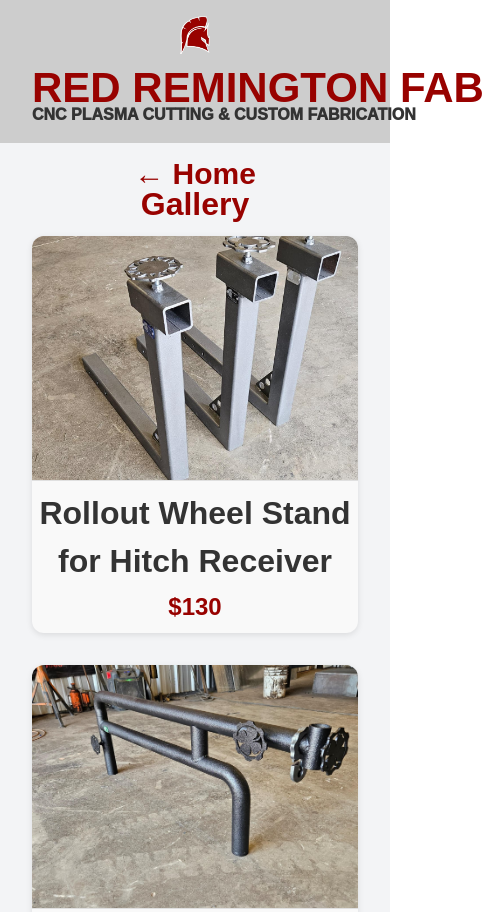
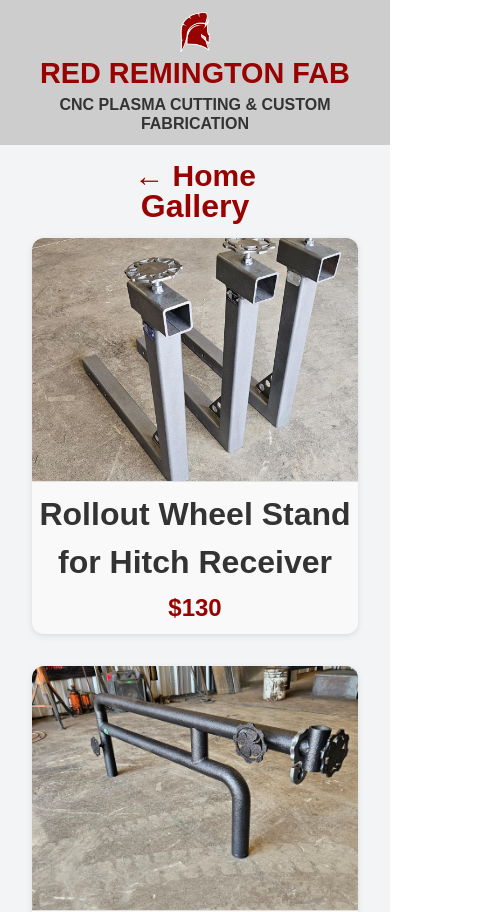
Before and after one commit to hazsauce/red-rem-fab, a Next.js app: page /gallery in a window 390 px wide. Shown: the top 912 px of the page, 484 px wide, since content can reach past the window. Built offline with nearby package versions, Linux system fonts and the light colour scheme; a web font is replaced by a local one.

Commit message:
changed <img> to <Image /> to work better with Next.js

```diff
--- a/src/components/Header.module.css
+++ b/src/components/Header.module.css
@@ -1,10 +1,9 @@
 .header {
     display: flex;
     align-items: center;
-    justify-content: space-between; /* Distribute space */
+    justify-content: space-between; /* Logo left, name centered, spacer right */
     background-color: #CDCDCD;
     padding: 1rem 2rem;
-
 }
 
 /* Logo container on the left */
@@ -15,7 +14,7 @@
     user-select: none;
 }
 
-/* Logo size */
+/* Logo size (fixed height) */
 .logoImage {
     height: 60px;
     width: auto;
@@ -24,7 +23,7 @@
 
 /* Company name centered */
 .companyName {
-    font-size: 42px;
+    font-size: 2.5rem;
     font-weight: 700;
     color: #980200; /* burgundy */
     white-space: nowrap;
@@ -32,45 +31,49 @@
     user-select: none;
     flex-grow: 1;
     text-align: center;
+    line-height: 1.2;
 }
 
+/* Blurb under company name */
 .blurb {
-    font-size: 24px;
+    font-size: 1.5rem;
     color: #333;
-    margin-top: -1rem;
+    margin-top: -0.5rem;
     text-align: center;
     user-select: none;
-    font-weight: 1000; /* optional */
 }
 
-@media (max-width: 600px) {
-    .blurb {
-        font-size: 1rem;
-    }
-}
-/* Empty div on right to balance */
+/* Empty div on right to balance flex layout */
 .header > div:last-child {
-    width: 48px; /* same as approx logo width */
+    width: 60px; /* matches logo width */
 }
 
-/* Smaller on mobile */
+/* Mobile adjustments */
 @media (max-width: 600px) {
     .header {
         flex-direction: column;
         align-items: center;
+        text-align: center;
+        padding: 0.75rem 1rem;
     }
 
     .logoImage {
         height: 40px;
-        padding-bottom: 2px;
+        width: auto;
+        margin-bottom: 0.25rem;
     }
 
     .companyName {
-        text-align: center;
-        width: 100%;
+        font-size: 1.8rem;
+        white-space: normal; /* allow wrapping */
+    }
+
+    .blurb {
+        font-size: 1rem;
+        margin-top: 0.25rem;
     }
 
     .header > div:last-child {
-        display: none; /* Hide the spacer on mobile */
+        display: none; /* hide spacer on mobile */
     }
 }
--- a/src/components/Header.tsx
+++ b/src/components/Header.tsx
@@ -1,6 +1,7 @@
 import React from 'react';
 import styles from './Header.module.css';
 import { useRouter } from 'next/router';
+import Image from 'next/image';
 
 export default function Header() {
     const router = useRouter();
@@ -15,11 +16,14 @@ export default function Header() {
                 aria-label="Go to home page"
                 onKeyDown={e => e.key === 'Enter' && router.push('/')}
             >
-                <img
+                <Image
                     src="/assets/red-rem-logo.png"
                     alt="Red Remington Fab Logo"
                     className={styles.logoImage}
                     draggable={false}
+                    height={60}
+                    width={60}
+                    priority
                 />
             </div>
 
--- a/src/pages/Home.module.css
+++ b/src/pages/Home.module.css
@@ -158,8 +158,6 @@
 }
 
 .iconOnly {
-    width: 40px;
-    height: 40px;
     object-fit: contain;
     transition: transform 0.2s ease;
 }
--- a/src/pages/index.tsx
+++ b/src/pages/index.tsx
@@ -4,6 +4,7 @@ import { useRouter } from 'next/router';
 import Header from '../components/Header';
 import Head from 'next/head';
 import Footer from '../components/Footer';
+import Image from "next/image";
 
 export default function Home() {
     const [formData, setFormData] = useState({
@@ -99,14 +100,26 @@ export default function Home() {
                             target="_blank"
                             rel="noreferrer"
                         >
-                            <img src="/assets/tiktok-icon.png" alt="TikTok" className={styles.iconOnly} />
+                            <Image
+                                src="/assets/tiktok-icon.png"
+                                alt="TikTok"
+                                className={styles.iconOnly}
+                                height={40}
+                                width={40}
+                            />
                         </a>
                         <a
                             href="https://www.facebook.com/redremingtonfab"
                             target="_blank"
                             rel="noreferrer"
                         >
-                            <img src="/assets/facebook-icon.png" alt="Facebook" className={styles.iconOnly} />
+                            <Image
+                                src="/assets/facebook-icon.png"
+                                alt="Facebook"
+                                className={styles.iconOnly}
+                                height={40}
+                                width={40}
+                            />
                         </a>
                     </div>
                     {/* Contact Info Block */}
```
